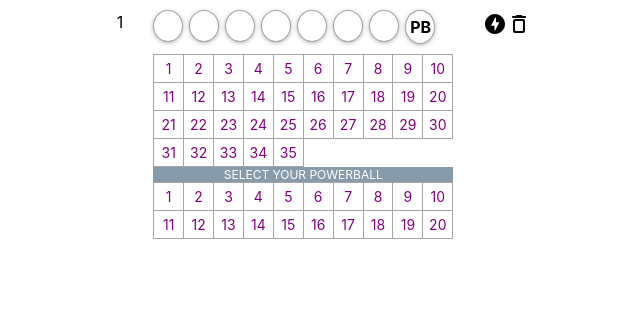
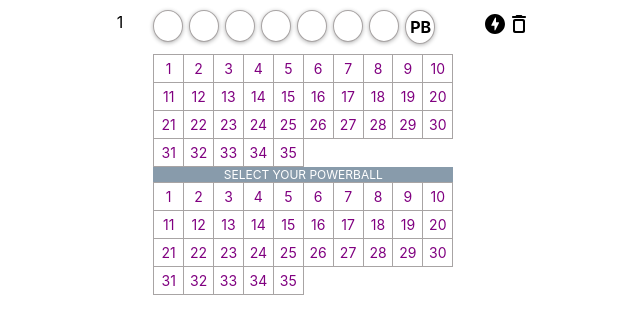
Before and after one commit to nathan-collins/lotto-selection, a React (Create React App) app: page / in a window 1280 px wide. Shown: the top 334 px of the page, without its empty margins (316-956 px from the left). Built offline with nearby package versions, Linux system fonts and the light colour scheme.

Commit message:
Refactor to match api terminology

```diff
--- a/src/components/App.js
+++ b/src/components/App.js
@@ -13,16 +13,23 @@ import TabcorpHelper from './TabcorpHelper';
  * @return {String} Markup
  */
 function App() {
+  const configPath = tabcorpConfig.games[tabcorpConfig.currentGame];
+
   const defaultPrimaryNumbers = TabcorpHelper.buildArrayFromNumber(
-    tabcorpConfig.games[tabcorpConfig.currentGame].primaryNumberTotals
+    configPath.primaryNumberTotals
   );
+  const defaultSecondaryNumbers = TabcorpHelper.buildArrayFromNumber(
+    configPath.secondaryNumberTotals
+  );
+  const currentGameLabel = configPath.secondaryCharacterLabel;
+  const totalPrimaryNumbers = configPath.totalPrimaryNumbers;
+  const totalSecondaryNumbers = configPath.totalSecondaryNumbers;
+  const titleText = configPath.titleText;
 
-  const defaultSecondaryNumbers = TabcorpHelper.buildArrayFromNumber(
-    tabcorpConfig.games[tabcorpConfig.currentGame].secondaryNumberTotals
+  const [primaryNumbers, setPrimaryNumbers] = useState(defaultPrimaryNumbers);
+  const [secondaryNumbers, setSecondaryNumbers] = useState(
+    defaultSecondaryNumbers
   );
-
-  const [numbers, setNumbers] = useState(defaultPrimaryNumbers);
-  const [specialNumbers, setSpecialNumbers] = useState(defaultSecondaryNumbers);
 
   /**
    * Retrieve result from the api
@@ -43,8 +50,8 @@ function App() {
         .then((response) => response.json())
         .then((data) => {
           const results = data.DrawResults[0];
-          setNumbers(results.PrimaryNumbers);
-          setSpecialNumbers(results.SecondaryNumbers);
+          setPrimaryNumbers(results.PrimaryNumbers);
+          setSecondaryNumbers(results.SecondaryNumbers);
         });
     } catch (error) {
       if (error.name !== 'AbortError') {
@@ -57,25 +64,30 @@ function App() {
    * Empty results to start again
    */
   const removeResults = () => {
-    setNumbers(defaultPrimaryNumbers);
-    setSpecialNumbers(defaultSecondaryNumbers);
+    setPrimaryNumbers(defaultPrimaryNumbers);
+    setSecondaryNumbers(defaultSecondaryNumbers);
   };
 
+  /**
+   * @return {String} Markup value for <App />
+   */
   return (
     <div className="app">
-      <header className="App-header"></header>
       <section id="increment">1</section>
       <section id="numbersSelection">
         <NumbersList
-          numbers={numbers}
-          specialNumbers={specialNumbers}
-          specialCharacterLabel="PB"
+          primaryNumbers={primaryNumbers}
+          secondaryNumbers={secondaryNumbers}
+          secondaryCharacterLabel={currentGameLabel}
         />
-        <NumbersSelection totalNumbers="35" numbers={numbers} />
         <NumbersSelection
-          totalNumbers="20"
-          title="Select your Powerball"
-          numbers={specialNumbers}
+          totalNumbers={totalPrimaryNumbers}
+          numbers={primaryNumbers}
+        />
+        <NumbersSelection
+          totalNumbers={totalSecondaryNumbers}
+          title={titleText}
+          numbers={secondaryNumbers}
         />
       </section>
       <section id="icons">
--- a/src/components/NumberContainer.js
+++ b/src/components/NumberContainer.js
@@ -5,30 +5,30 @@ import './NumberContainer.css';
  *
  * @param {String} type Circle or square number container?
  * @param {Number} number The number to display in the container
- * @param {Boolean} specialCharacter Is it a special character?
+ * @param {Boolean} secondaryCharacter Is it a special character?
  * @param {Boolean} exists Does the number exist in the results list?
- * @param {String} specialCharacterLabel Special character default display
+ * @param {String} secondaryCharacterLabel Special character default display
  */
 const NumberContainer = ({
   type,
   number,
-  specialCharacter,
+  secondaryCharacter,
   exists,
-  specialCharacterLabel,
+  secondaryCharacterLabel,
 }) => {
   return (
     <div
       className={
         type +
         ' ' +
-        (specialCharacter ? 'special' : '') +
+        (secondaryCharacter ? 'special' : '') +
         ' ' +
         (exists ? 'selected' : '') +
         ' ' +
-        (!number && specialCharacter ? 'no-background' : '')
+        (!number && secondaryCharacter ? 'no-background' : '')
       }
     >
-      {!number && specialCharacter ? specialCharacterLabel : number}
+      {!number && secondaryCharacter ? secondaryCharacterLabel : number}
     </div>
   );
 };
--- a/src/components/NumbersList.js
+++ b/src/components/NumbersList.js
@@ -6,34 +6,40 @@ import TabcorpHelper from './TabcorpHelper';
 
 /**
  *
- * @param {Array} numbers All numbers to display inside results
- * @param {Array} specialNumbers All special numbers to display at the end of the results
+ * @param {Array} primaryNumbers All numbers to display inside results
+ * @param {Array} secondaryNumbers All special numbers to display at the end of the results
  * @return {String} <NumberContainer />
  */
-const NumbersList = ({ numbers, specialNumbers, specialCharacterLabel }) => {
-  const [specialCharacters, setSpecialCharacters] = useState([]);
+const NumbersList = ({
+  primaryNumbers,
+  secondaryNumbers,
+  secondaryCharacterLabel,
+}) => {
+  const [secondaryCharacters, setSecondaryCharacters] = useState([]);
 
   /**
    */
   useEffect(() => {
-    setSpecialCharacters(
-      numbers.slice(Math.max(numbers.length - specialCharacters.length, 1))
+    setSecondaryCharacters(
+      primaryNumbers.slice(
+        Math.max(primaryNumbers.length - secondaryCharacters.length, 1)
+      )
     );
-  }, [numbers, specialCharacters.length]);
+  }, [primaryNumbers, secondaryCharacters.length]);
 
   /**
    * Process all values and output results
    * @return {String} <NumberContainer />
    */
   const NumberCircles = () => {
-    if (numbers.length === 0) return;
-    const allNumbers = [...numbers, ...specialNumbers];
+    if (primaryNumbers.length === 0) return;
+    const allNumbers = [...primaryNumbers, ...secondaryNumbers];
 
-    let specialCharacter = false;
+    let secondaryCharacter = false;
 
     // Need to tidy this up a bit
-    const secondaryNumbers = TabcorpHelper.buildArrayFromStartingNumber(
-      allNumbers.length - specialNumbers.length + 1,
+    const secondaryNumbersPositions = TabcorpHelper.buildArrayFromStartingNumber(
+      allNumbers.length - secondaryNumbers.length + 1,
       allNumbers.length,
       1
     );
@@ -41,12 +47,12 @@ const NumbersList = ({ numbers, specialNumbers, specialCharacterLabel }) => {
     return allNumbers.map((number, index) => {
       if (!number) {
         // Tests should tidy this up a bit
-        if (secondaryNumbers.includes(index + 1)) {
-          specialCharacter = true;
+        if (secondaryNumbersPositions.includes(index + 1)) {
+          secondaryCharacter = true;
         }
       } else {
-        if (specialNumbers.includes(number)) {
-          specialCharacter = true;
+        if (secondaryNumbers.includes(number)) {
+          secondaryCharacter = true;
         }
       }
 
@@ -55,14 +61,14 @@ const NumbersList = ({ numbers, specialNumbers, specialCharacterLabel }) => {
           key={index}
           type="circle"
           number={number}
-          specialCharacter={specialCharacter}
-          specialCharacterLabel={specialCharacterLabel}
+          secondaryCharacter={secondaryCharacter}
+          secondaryCharacterLabel={secondaryCharacterLabel}
         />
       );
     });
   };
 
-  return <div className="numbers">{NumberCircles(numbers)}</div>;
+  return <div className="numbers">{NumberCircles(primaryNumbers)}</div>;
 };
 
 export default NumbersList;
--- a/src/config/tabcorp.js
+++ b/src/config/tabcorp.js
@@ -8,6 +8,10 @@ export const tabcorpConfig = {
     powerball: {
       primaryNumberTotals: 7,
       secondaryNumberTotals: 1,
+      totalPrimaryNumbers: 35,
+      totalSecondaryNumbers: 35,
+      secondaryCharacterLabel: 'PB',
+      titleText: 'Select your Powerball',
     },
   },
 };
```
